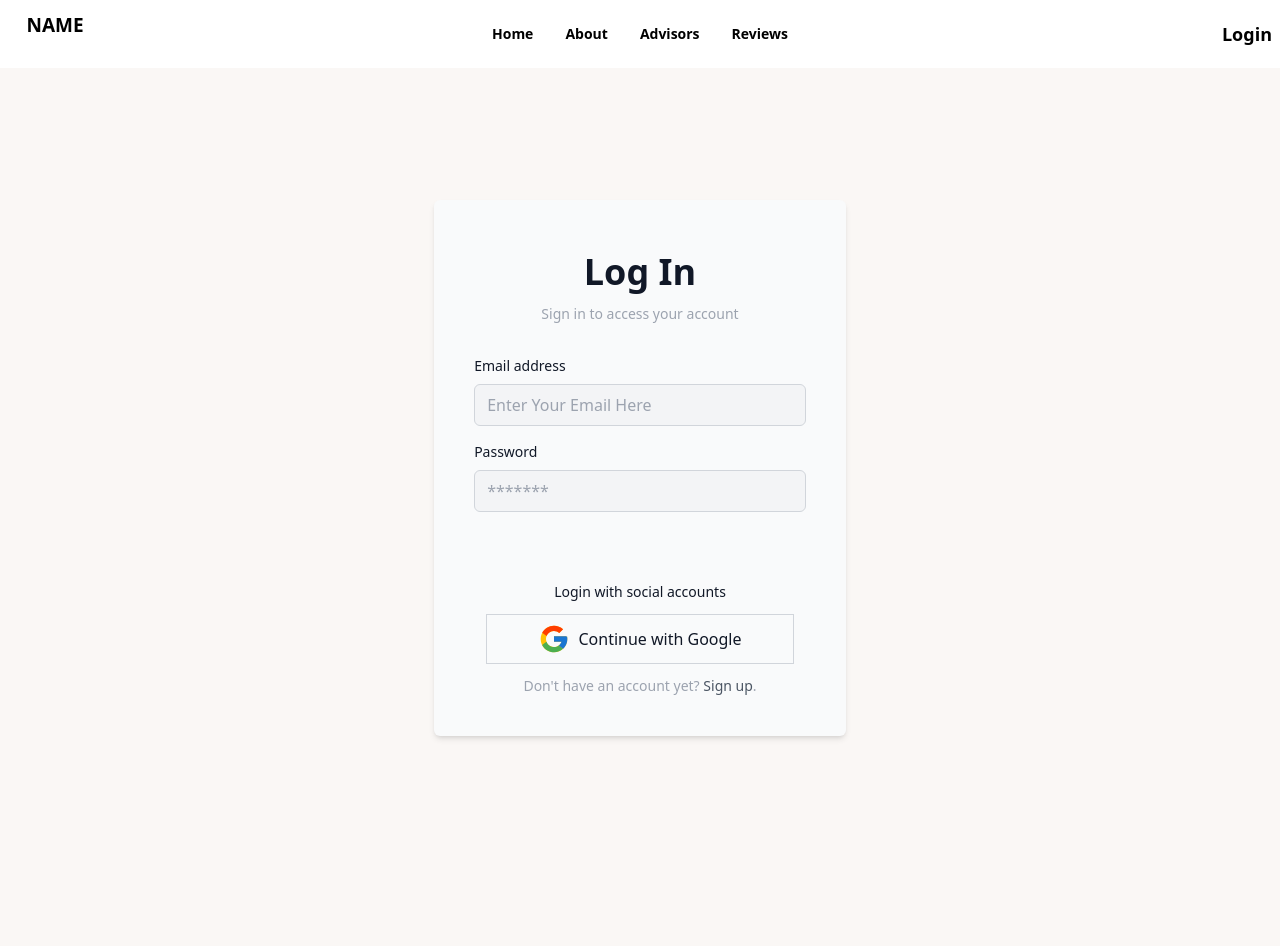
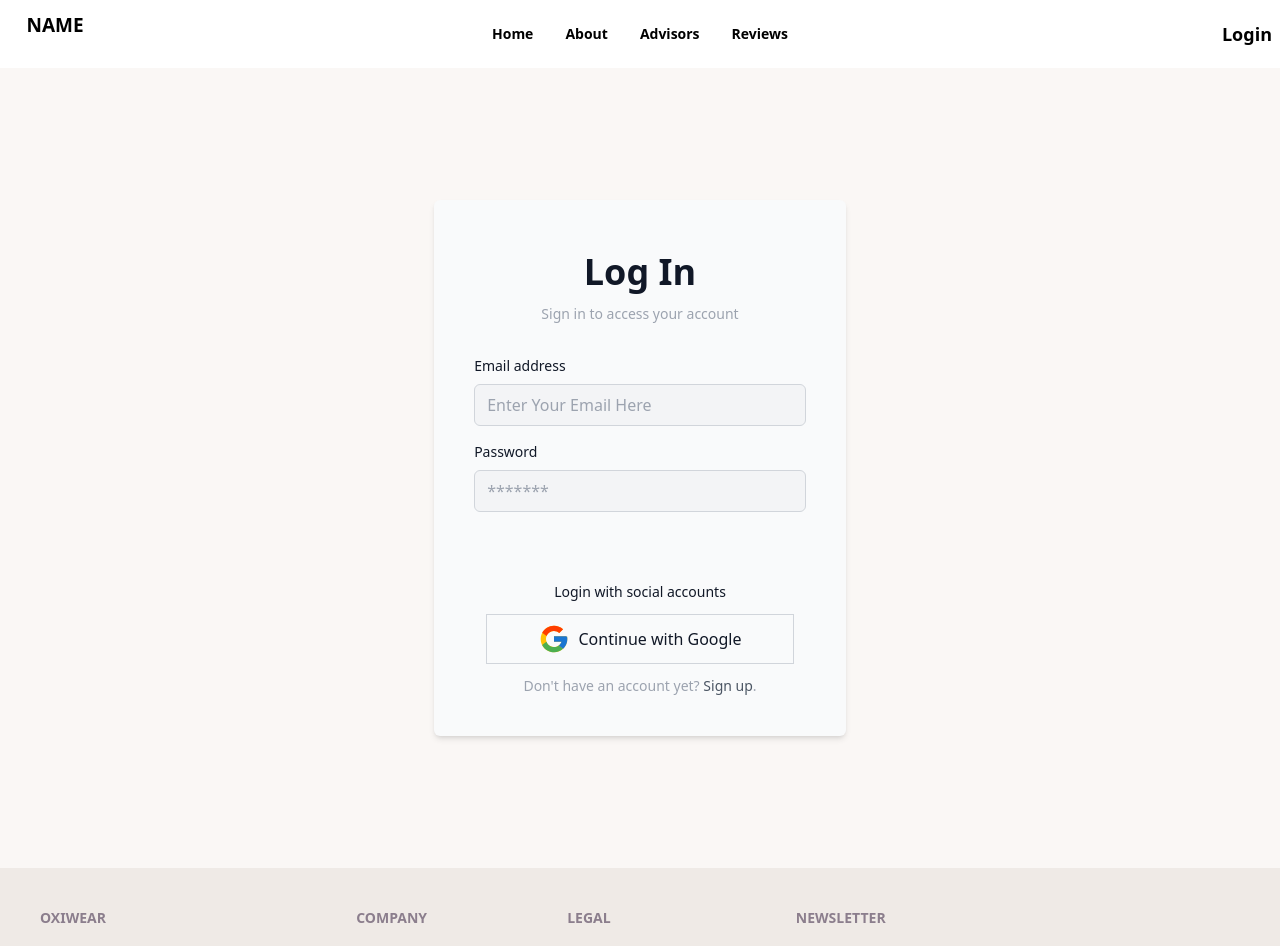
Before and after one commit to Sakib360360/Moon-Knoght-Project, a React (Vite) app: page /login in a window 1280 px wide. Shown: the top 946 px of the page. Before the commit the page ends 868 px from the top, so only its background shows below. Built offline with nearby package versions, Linux system fonts and the light colour scheme.

Commit message:
footer added

```diff
--- a/src/Components/Layouts/Main/LoginLayout.jsx
+++ b/src/Components/Layouts/Main/LoginLayout.jsx
@@ -1,5 +1,6 @@
 import { Outlet } from "react-router-dom";
 import NavBar from "../../Shared/Navbar/Navbar";
+import Footer from "../../page/Shared/Footer/Footer";
 
 
 const LoginLayout = () => {
@@ -9,7 +10,7 @@ const LoginLayout = () => {
       <div className="min-h-[calc(100vh-136px)]">
         <Outlet />
       </div>
-    {/*   <Footer></Footer> */}
+  <Footer></Footer>
     </div>
   );
 };
```
